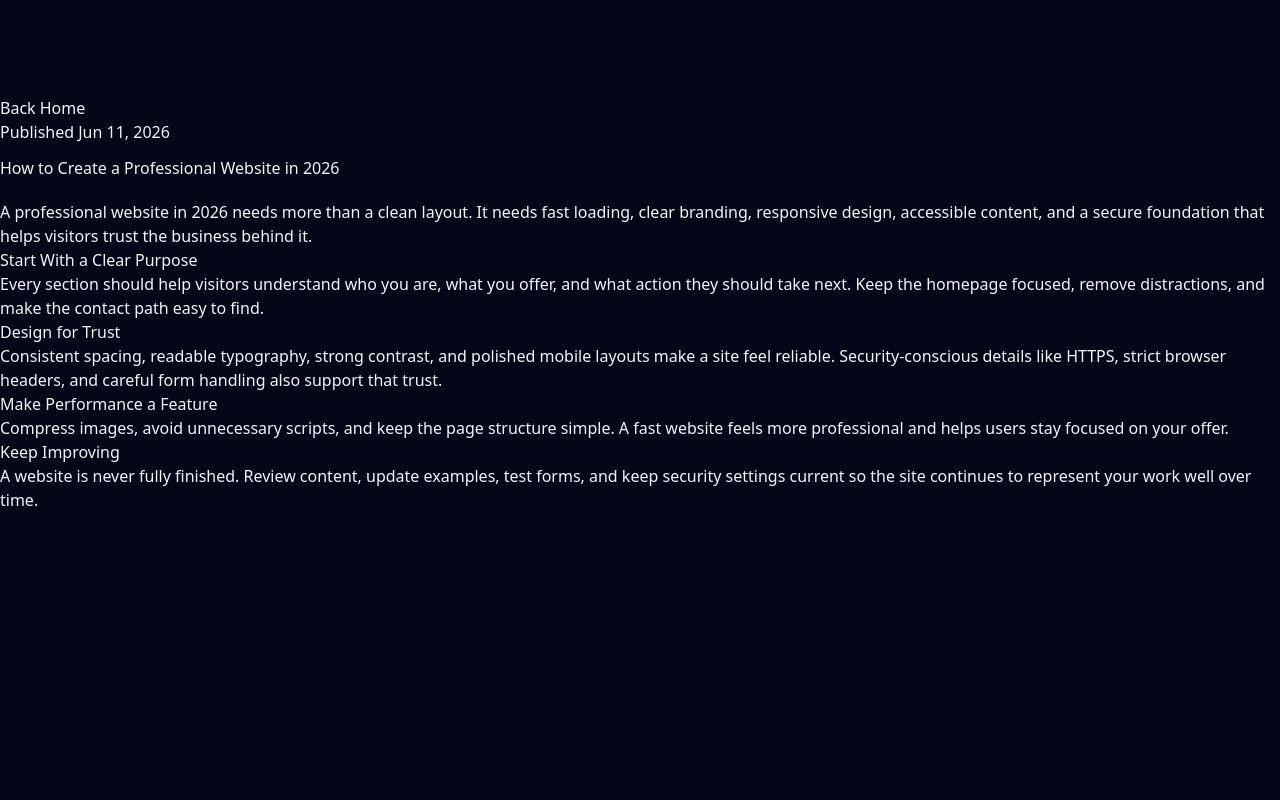
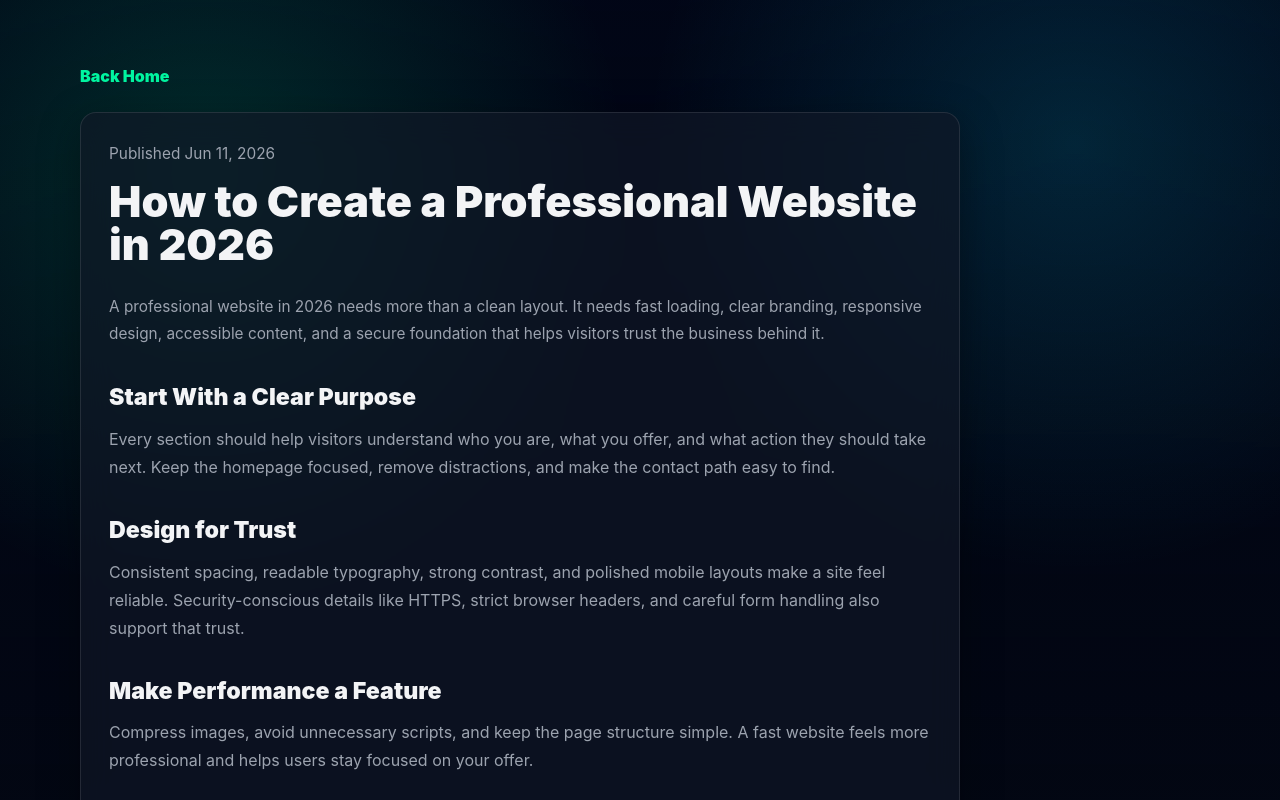
Before and after one commit to Y3z1D/Studio, a Next.js app: page /blog in a window 1280 px wide. Shown: the top 800 px of the page. Built offline with nearby package versions, Linux system fonts and the light colour scheme.

Commit message:
Update globals.css

```diff
--- a/app/globals.css
+++ b/app/globals.css
@@ -1,4 +1,412 @@
-/* Include your CSS from globals.css here */
 @tailwind base;
 @tailwind components;
 @tailwind utilities;
+
+* {
+  margin: 0;
+  padding: 0;
+  box-sizing: border-box;
+}
+
+body {
+  @apply font-sans bg-slate-950 text-slate-100;
+  background:
+    radial-gradient(circle at 50% 20%, rgba(17, 24, 39, 0.88) 0%, rgba(3, 7, 18, 0.98) 68%),
+    #030712;
+  overflow-x: hidden;
+}
+
+@keyframes slideBackground {
+  0% {
+    background-position: 0 0;
+  }
+  100% {
+    background-position: 100px 100px;
+  }
+}
+
+.animated-bg {
+  animation: slideBackground 20s linear infinite;
+  background-attachment: scroll !important;
+}
+
+.studio-main {
+  --panel-bg: rgba(17, 24, 39, 0.68);
+  --panel-border: rgba(255, 255, 255, 0.1);
+  --panel-shadow: rgba(0, 0, 0, 0.36);
+  --text-muted: #9ca3af;
+  --accent-primary: #00f5a0;
+  --accent-secondary: #05d5ff;
+  font-family: "Outfit", Inter, ui-sans-serif, system-ui, -apple-system, BlinkMacSystemFont, "Segoe UI", sans-serif;
+}
+
+.studio-main::before {
+  content: "";
+  position: fixed;
+  inset: 0;
+  z-index: 1;
+  pointer-events: none;
+  background:
+    radial-gradient(circle at 16% 22%, rgba(0, 245, 160, 0.16), transparent 34%),
+    radial-gradient(circle at 84% 18%, rgba(5, 213, 255, 0.15), transparent 34%),
+    linear-gradient(180deg, rgba(3, 7, 18, 0.08), rgba(3, 7, 18, 0.82));
+}
+
+.studio-shell {
+  width: min(1120px, calc(100% - 48px));
+  margin: 0 auto;
+}
+
+.studio-hero {
+  min-height: 88vh;
+  display: flex;
+  align-items: center;
+  justify-content: center;
+  text-align: center;
+  padding: 96px 0 56px;
+}
+
+.studio-hero-content {
+  max-width: 820px;
+}
+
+.studio-title {
+  font-size: clamp(3rem, 8vw, 5.6rem);
+  line-height: 0.95;
+  font-weight: 900;
+  letter-spacing: 0;
+  margin-bottom: 24px;
+  background: linear-gradient(135deg, var(--accent-primary) 0%, var(--accent-secondary) 100%);
+  -webkit-background-clip: text;
+  background-clip: text;
+  color: transparent;
+}
+
+.studio-subtitle {
+  color: #cbd5e1;
+  font-size: clamp(1rem, 2.3vw, 1.25rem);
+  line-height: 1.65;
+  max-width: 680px;
+  margin: 0 auto 36px;
+}
+
+.studio-button {
+  display: inline-flex;
+  align-items: center;
+  justify-content: center;
+  min-height: 52px;
+  padding: 0 32px;
+  border-radius: 12px;
+  background: linear-gradient(135deg, var(--accent-primary) 0%, var(--accent-secondary) 100%);
+  color: #030712;
+  font-weight: 900;
+  box-shadow: 0 14px 28px rgba(0, 245, 160, 0.22);
+  transition: transform 0.2s ease, box-shadow 0.2s ease;
+}
+
+.studio-button:hover {
+  transform: translateY(-3px);
+  box-shadow: 0 18px 34px rgba(0, 245, 160, 0.32);
+}
+
+.studio-section {
+  padding: 64px 0;
+}
+
+.studio-section-title {
+  font-size: clamp(2rem, 4vw, 2.7rem);
+  line-height: 1;
+  font-weight: 900;
+  margin-bottom: 28px;
+  color: #f3f4f6;
+}
+
+.studio-card {
+  background: var(--panel-bg);
+  border: 1px solid var(--panel-border);
+  backdrop-filter: blur(16px);
+  -webkit-backdrop-filter: blur(16px);
+  border-radius: 16px;
+  padding: 28px;
+  box-shadow: 0 12px 40px var(--panel-shadow);
+  transition: transform 0.24s ease, border-color 0.24s ease, box-shadow 0.24s ease;
+}
+
+.studio-card:hover {
+  transform: translateY(-4px);
+  border-color: rgba(0, 245, 160, 0.55);
+  box-shadow: 0 16px 44px rgba(0, 245, 160, 0.16);
+}
+
+.studio-card-title {
+  color: var(--accent-primary);
+  font-size: 1.16rem;
+  font-weight: 900;
+  margin-bottom: 12px;
+}
+
+.studio-card-text {
+  color: var(--text-muted);
+  font-size: 0.96rem;
+  line-height: 1.6;
+}
+
+.studio-link-card {
+  text-decoration: none;
+  color: inherit;
+}
+
+.blog-portal-card {
+  width: 100%;
+  display: block;
+  text-align: left;
+  color: inherit;
+  cursor: pointer;
+}
+
+.blog-portal-card span {
+  display: block;
+}
+
+.studio-card-action {
+  display: inline-flex;
+  margin-top: 20px;
+  color: var(--accent-secondary);
+  font-size: 0.9rem;
+  font-weight: 900;
+}
+
+.studio-back-link {
+  display: inline-flex;
+  margin-bottom: 24px;
+  color: var(--accent-primary);
+  font-weight: 900;
+  text-decoration: none;
+}
+
+.studio-back-link:hover,
+.studio-link-card:hover .studio-card-action {
+  color: var(--accent-primary);
+}
+
+.blog-article {
+  max-width: 880px;
+}
+
+.blog-article h2 {
+  color: #f3f4f6;
+  font-size: 1.45rem;
+  font-weight: 900;
+  margin: 32px 0 10px;
+}
+
+.blog-article p {
+  color: var(--text-muted);
+  line-height: 1.75;
+}
+
+.auth-modal-overlay {
+  position: fixed;
+  inset: 0;
+  z-index: 1000;
+  display: flex;
+  align-items: center;
+  justify-content: center;
+  padding: 24px;
+  background: rgba(3, 7, 18, 0.82);
+  backdrop-filter: blur(10px);
+  -webkit-backdrop-filter: blur(10px);
+}
+
+.auth-modal-card {
+  width: min(100%, 480px);
+  border: 1px solid var(--panel-border);
+  border-radius: 22px;
+  background: rgba(17, 24, 39, 0.82);
+  box-shadow: 0 24px 70px rgba(0, 0, 0, 0.5);
+  padding: 34px;
+  text-align: center;
+  animation: authModalIn 0.24s ease-out;
+}
+
+@keyframes authModalIn {
+  from {
+    opacity: 0;
+    transform: translateY(16px) scale(0.98);
+  }
+  to {
+    opacity: 1;
+    transform: translateY(0) scale(1);
+  }
+}
+
+.auth-shield {
+  width: 54px;
+  height: 54px;
+  display: inline-flex;
+  align-items: center;
+  justify-content: center;
+  margin-bottom: 14px;
+  border-radius: 999px;
+  border: 1px solid rgba(0, 245, 160, 0.35);
+  color: var(--accent-primary);
+  font-size: 2rem;
+  box-shadow: 0 0 30px rgba(0, 245, 160, 0.18);
+}
+
+.auth-modal-card h2 {
+  color: #f3f4f6;
+  font-size: 1.55rem;
+  font-weight: 900;
+}
+
+.auth-subtitle,
+.auth-status {
+  color: var(--text-muted);
+  line-height: 1.55;
+}
+
+.auth-subtitle {
+  margin-top: 4px;
+}
+
+.auth-orb {
+  position: relative;
+  width: 104px;
+  height: 104px;
+  margin: 30px auto 20px;
+}
+
+.auth-ring {
+  position: absolute;
+  inset: 0;
+  border: 4px dashed var(--accent-primary);
+  border-radius: 999px;
+  animation: authSpin 4s linear infinite;
+}
+
+.auth-sensor {
+  position: absolute;
+  inset: 17px;
+  border-radius: 999px;
+  background:
+    radial-gradient(circle, rgba(5, 213, 255, 0.25), rgba(0, 245, 160, 0.08) 58%, rgba(255, 255, 255, 0.04));
+  border: 1px solid rgba(255, 255, 255, 0.09);
+  box-shadow: inset 0 0 18px rgba(0, 0, 0, 0.45);
+}
+
+.auth-sensor::after {
+  content: "";
+  position: absolute;
+  inset: 24px;
+  border-radius: 999px;
+  background: var(--accent-primary);
+  box-shadow: 0 0 26px rgba(0, 245, 160, 0.55);
+  animation: authPulse 1.4s ease-in-out infinite;
+}
+
+@keyframes authSpin {
+  to {
+    transform: rotate(360deg);
+  }
+}
+
+@keyframes authPulse {
+  0%,
+  100% {
+    opacity: 0.45;
+    transform: scale(0.85);
+  }
+  50% {
+    opacity: 1;
+    transform: scale(1);
+  }
+}
+
+.auth-progress-track {
+  height: 7px;
+  overflow: hidden;
+  margin: 20px 0 24px;
+  border-radius: 999px;
+  background: rgba(255, 255, 255, 0.07);
+}
+
+.auth-progress-bar {
+  height: 100%;
+  border-radius: inherit;
+  background: linear-gradient(90deg, var(--accent-primary), var(--accent-secondary));
+  transition: width 0.45s ease;
+}
+
+.auth-cancel {
+  min-height: 42px;
+  padding: 0 22px;
+  border: 1px solid var(--panel-border);
+  border-radius: 10px;
+  background: transparent;
+  color: #f3f4f6;
+  font-weight: 800;
+  cursor: pointer;
+}
+
+.auth-cancel:hover {
+  border-color: rgba(0, 245, 160, 0.5);
+  background: rgba(255, 255, 255, 0.05);
+}
+
+.studio-grid {
+  display: grid;
+  grid-template-columns: repeat(4, minmax(0, 1fr));
+  gap: 24px;
+}
+
+.studio-form {
+  display: grid;
+  gap: 18px;
+}
+
+.studio-field label {
+  display: block;
+  color: #cbd5e1;
+  font-size: 0.9rem;
+  font-weight: 700;
+  margin-bottom: 8px;
+}
+
+.studio-input {
+  width: 100%;
+  min-height: 48px;
+  border-radius: 10px;
+  border: 1px solid var(--panel-border);
+  background: rgba(3, 7, 18, 0.62);
+  color: #f3f4f6;
+  padding: 12px 14px;
+  outline: none;
+  transition: border-color 0.2s ease, box-shadow 0.2s ease, background-color 0.2s ease;
+}
+
+.studio-input:focus {
+  border-color: var(--accent-primary);
+  background: rgba(3, 7, 18, 0.82);
+  box-shadow: 0 0 0 3px rgba(0, 245, 160, 0.12);
+}
+
+textarea.studio-input {
+  min-height: 140px;
+  resize: vertical;
+}
+
+@media (max-width: 900px) {
+  .studio-grid {
+    grid-template-columns: 1fr;
+  }
+
+  .studio-shell {
+    width: min(100% - 32px, 1120px);
+  }
+
+  .studio-hero {
+    min-height: 76vh;
+    padding-top: 72px;
+  }
+}
```
